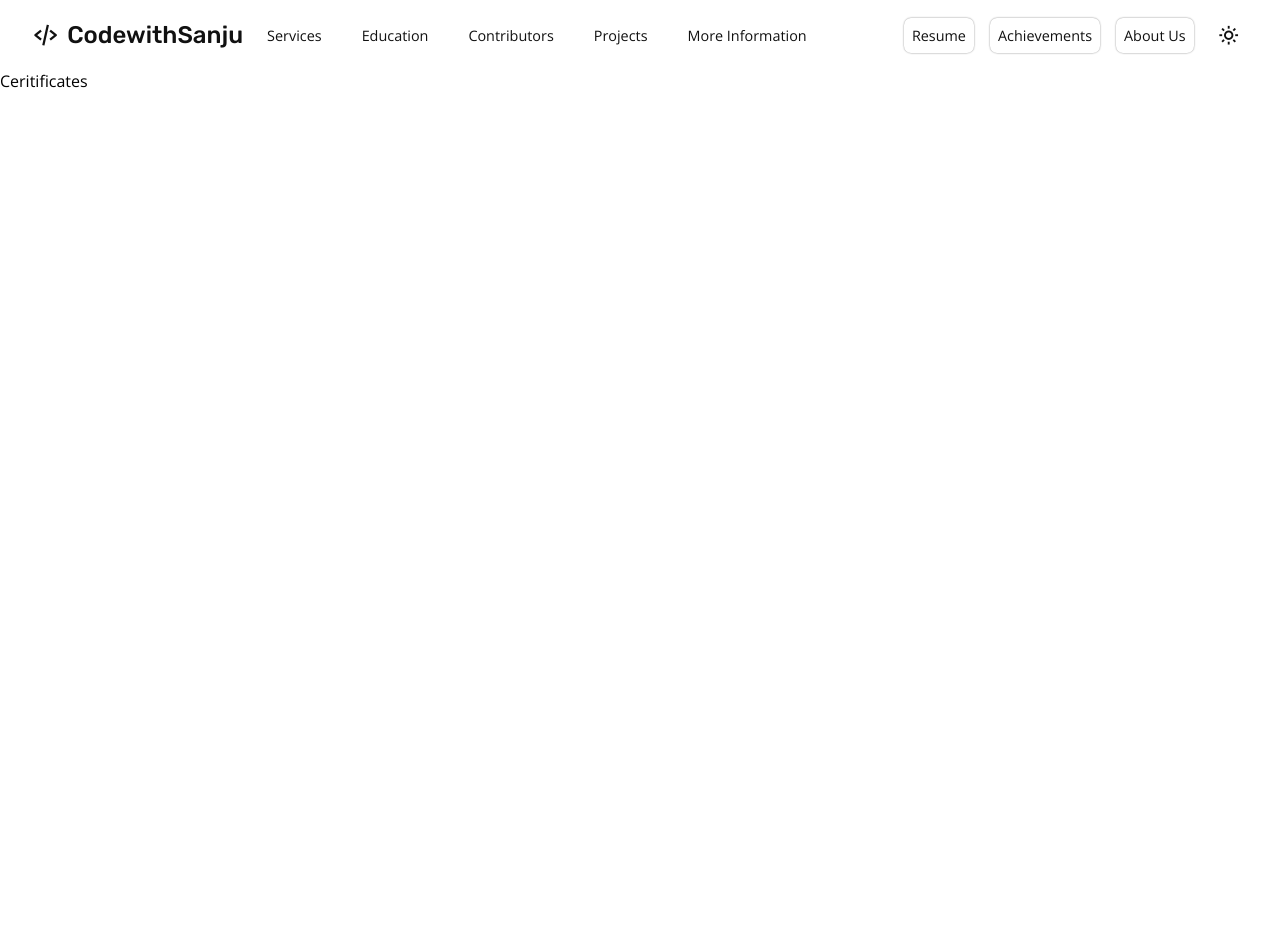
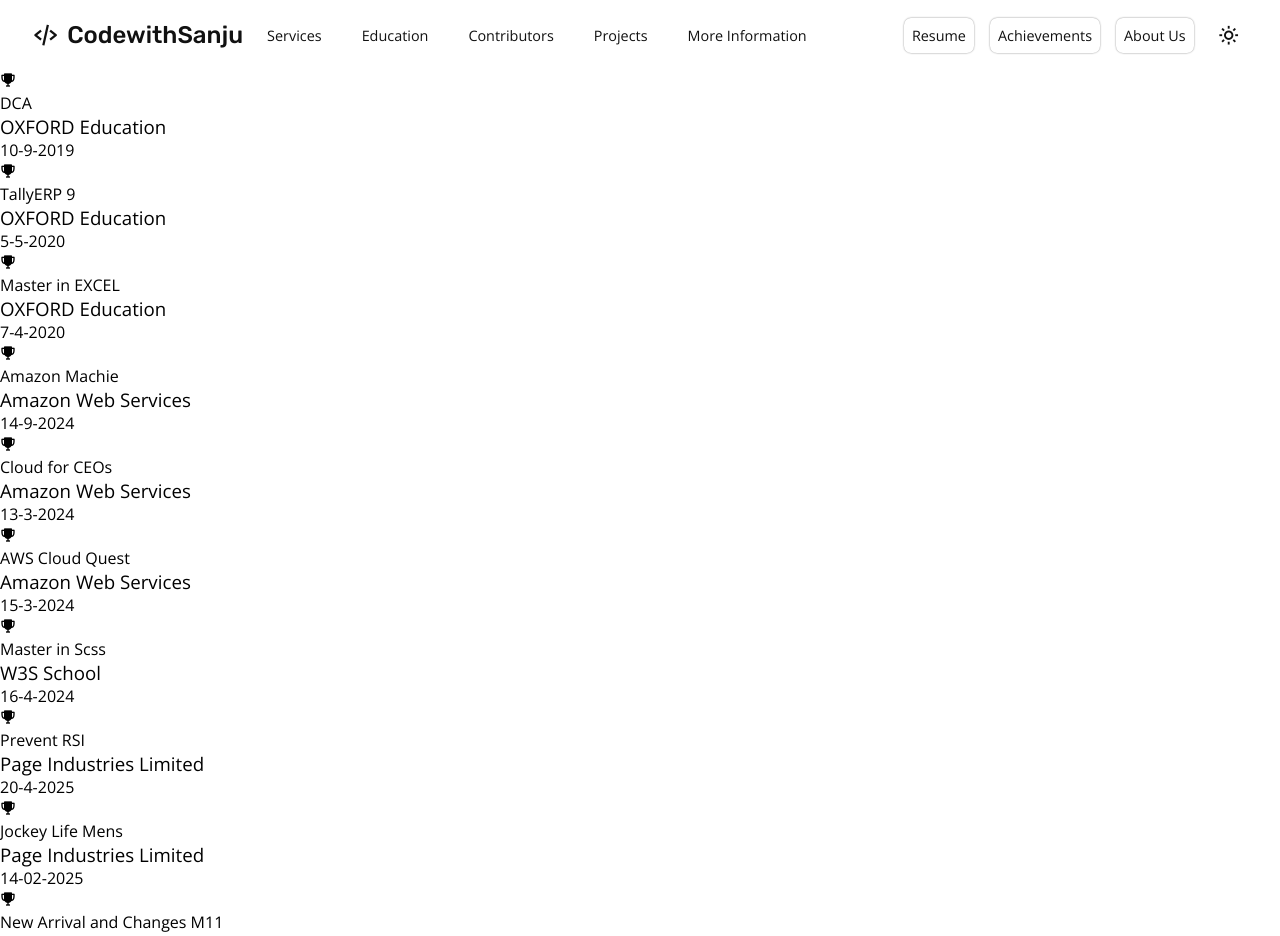
Before and after one commit to Sandeepkumar136/newportfolio, a React (Create React App) app: page /achievements in a window 1280 px wide. Shown: the top 936 px of the page. Before the commit the page ends 800 px from the top, so only its background shows below. Built offline with nearby package versions, Linux system fonts and the light colour scheme; a web font is replaced by a local one.

Commit message:
fix: correct spelling of "Certificates" and improve formatting in Achievements component

```diff
--- a/src/components/Achievements.js
+++ b/src/components/Achievements.js
@@ -1,48 +1,96 @@
-import React from 'react'
+import React from "react";
 
 const Achievements = () => {
-  const Certificates =[
+  const Certificates = [
     {
-      certificate: 'DCA',
-      subititle: 'OXFORD Education',
-      date: '10-9-2019',
+      certificate: "DCA",
+      subititle: "OXFORD Education",
+      date: "10-9-2019",
     },
     {
-      certificate: 'TallyERP 9',
-      subititle: 'OXFORD Education',
-      date: '5-5-2020',
+      certificate: "TallyERP 9",
+      subititle: "OXFORD Education",
+      date: "5-5-2020",
     },
     {
-      certificate: 'Master in EXCEL',
-      subititle: 'OXFORD Education',
-      date: '7-4-2020'
+      certificate: "Master in EXCEL",
+      subititle: "OXFORD Education",
+      date: "7-4-2020",
     },
     {
-      certificate: 'Amazon Machie',
+      certificate: "Amazon Machie",
       subititle: "Amazon Web Services",
-      date: '14-9-2024'
+      date: "14-9-2024",
     },
     {
-      certificate: 'Cloud for CEOs',
+      certificate: "Cloud for CEOs",
       subititle: "Amazon Web Services",
-      date: '13-3-2024'
+      date: "13-3-2024",
     },
     {
-      certificate: 'AWS Cloud Quest',
+      certificate: "AWS Cloud Quest",
       subititle: "Amazon Web Services",
-      date: "15-3-24"
+      date: "15-3-2024",
     },
     {
-
-    }
-  ]
+      certificate: "Master in Scss",
+      subititle: "W3S School",
+      date: "16-4-2024",
+    },
+    {
+      certificate: "Prevent RSI",
+      subititle: "Page Industries Limited",
+      date: "20-4-2025",
+    },
+    {
+      certificate: "Jockey Life Mens",
+      subititle: "Page Industries Limited",
+      date: "14-02-2025",
+    },
+    {
+      certificate: "New Arrival and Changes M11",
+      subititle: "Page Industries Limited",
+      date: "06-04-2025",
+    },
+    {
+      certificate: "Intro to Page by Ganesh VS",
+      subititle: "Page Industries Limited",
+      date: "07-01-2025",
+    },
+    {
+      certificate: "New Arrival and Changes M09",
+      subititle: "Page Industries Limited",
+      date: "03-01-2025",
+    },
+    {
+      certificate: "M12 Boxers Shorts Refreshers",
+      subititle: "Page Industries Limited",
+      date: "14-02-2024",
+    },
+    {
+      certificate: "New Arrivals M2 2022",
+      subititle: "Page Industries Limited",
+      date: "25-06-2022",
+    },
+  ];
   return (
     <div>
       <div className="certificates">
-        Ceritificates
+        {Certificates.map((e, i) => (
+          <div key={i} className="cert-container">
+            <div className="uni-logo-contain-c">
+              <div className="logo-uni-overlay-c">
+                <i className="bx bxs-trophy"></i>
+              </div>
+              <div className="uni-title-c">{e.certificate}</div>
+            </div>
+            <h3 className="subtitle-cert">{e.subititle}</h3>
+            <div className="certi-date">{e.date}</div>
+          </div>
+        ))}
       </div>
     </div>
-  )
-}
+  );
+};
 
-export default Achievements
+export default Achievements;
```
